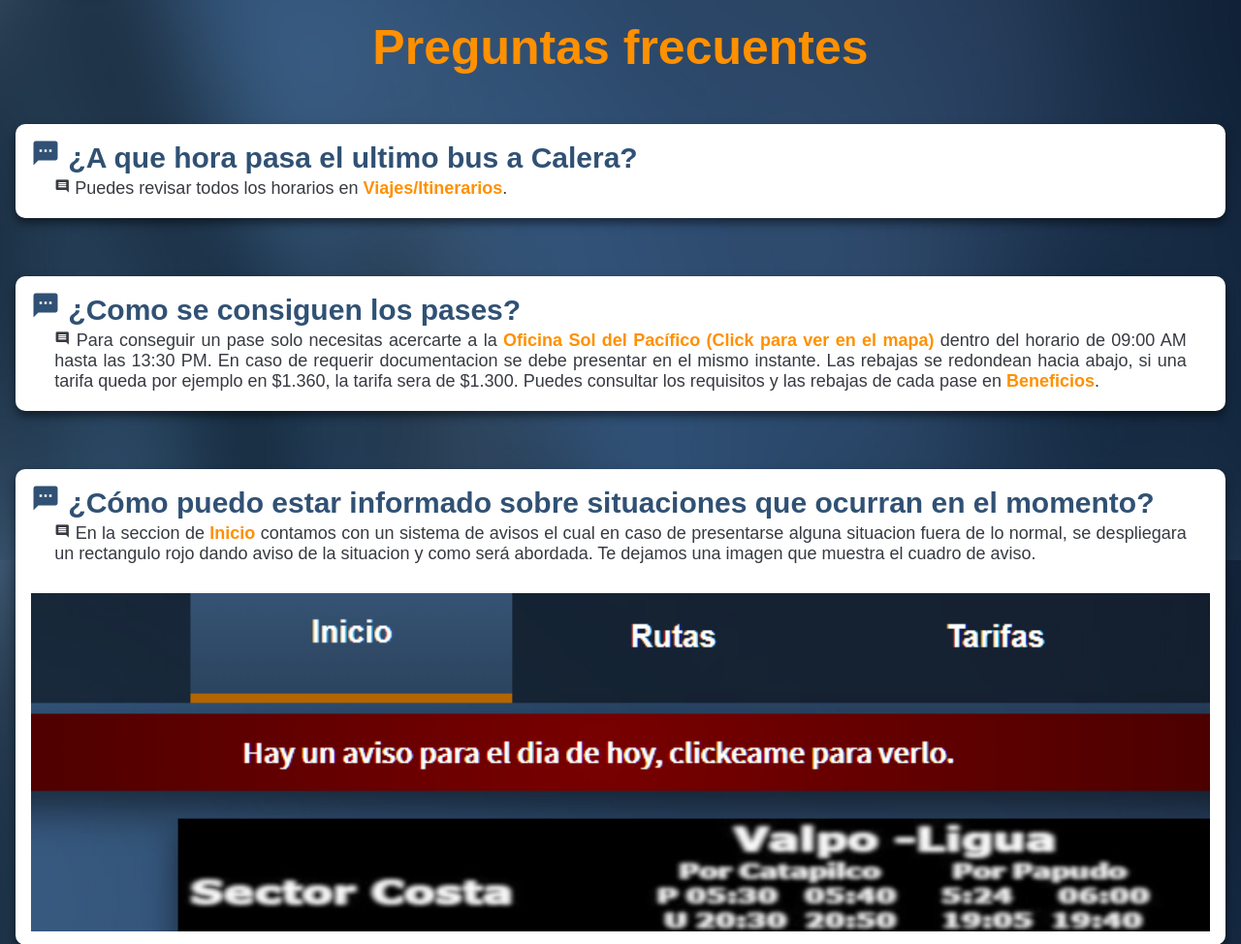
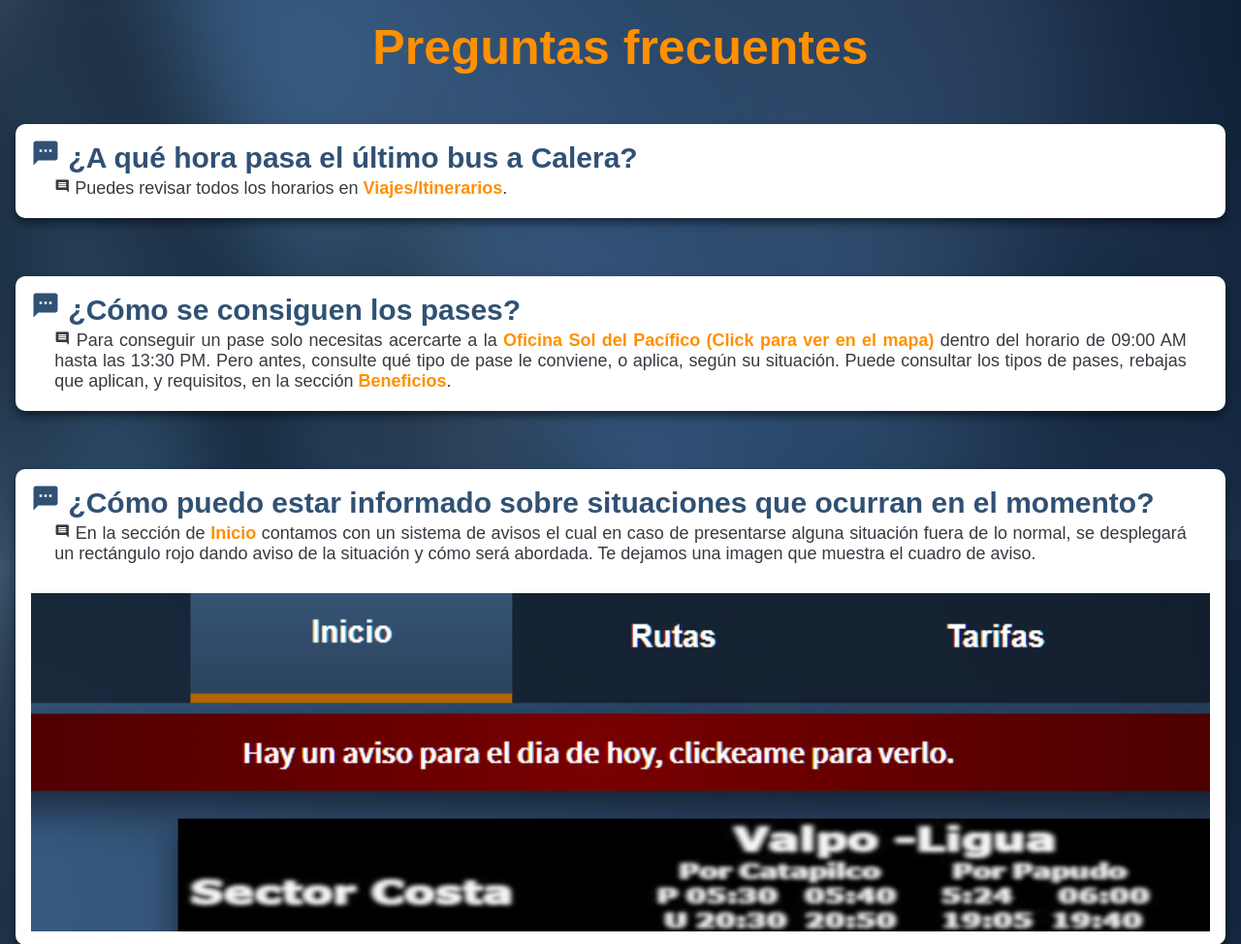
Before and after one commit to soldelpacifico/soldelpacifico.github.io, a Django app: page /preguntas in a window 1280 px wide. Shown: the part 109-1083 px from the top of the page at 97% size. Run offline with Django 3.2, Linux system fonts and the light colour scheme; data that the repository does not hold is empty; some libraries are stand-ins or nearby versions; some web fonts are replaced.

Commit message:
Correcciones

```diff
--- a/sol/templates/sol/historia.html
+++ b/sol/templates/sol/historia.html
@@ -25,6 +25,10 @@
         acciones que nos permitan mejorar y diversificar nuestro servicio.</p>
     </div>
     <p>Representante legal : Alvaro Leyton Tureuna</p>
+    <h1>Visión</h1>
+    <p>Dar cobertura a todas las localidades rurales de la Región de Valparaíso, como la empresa con mayor frecuencia, y con buses acorde al tiempo de viaje, siendo un actor importante dentro del gremio y federaciones que nos representan.</p>
+    <h1>Misión</h1>
+    <p>Trasladar pasajeros de comunidades apartadas del Gran Valparaíso a sus respectivos destinos, esto con seguridad, respeto, personal diferenciado y con frecuencia acorde a la demanda.</p>
   </article>
 </div>
 <article>
--- a/sol/templates/sol/preguntas.html
+++ b/sol/templates/sol/preguntas.html
@@ -10,7 +10,7 @@
       <div class="pregunta container">
         <div class="row">
           <div class="col-xs-12">
-            <h2><i class="material-icons md-30">textsms</i> ¿A que hora pasa el ultimo bus a Calera?</h2>
+            <h2><i class="material-icons md-30">textsms</i> ¿A qué hora pasa el último bus a Calera?</h2>
           </div>
           <div class="col-xs-12 textPregunta">
             <p><i class="material-icons md-16">insert_comment</i> Puedes revisar todos los horarios en <a
@@ -24,12 +24,12 @@
       <div class="pregunta container">
         <div class="row">
           <div class="col-xs-12">
-            <h2><i class="material-icons md-30">textsms</i> ¿Como se consiguen los pases?</h2>
+            <h2><i class="material-icons md-30">textsms</i> ¿Cómo se consiguen los pases?</h2>
           </div>
           <div class="col-xs-12 textPregunta">
             <p><i class="material-icons md-16">insert_comment</i> Para conseguir un pase solo necesitas acercarte a la
               <a class="link" href="https://www.google.cl/maps/place/Galvarino+110,+Valpara%C3%ADso,+Regi%C3%B3n+de+Valpara%C3%ADso/@-33.0265012,-71.6461921,17z/data=!3m1!4b1!4m5!3m4!1s0x9689e6b80ed13925:0x1fa79fdd955b5ebe!8m2!3d-33.0265057!4d-71.6440034">Oficina Sol del Pacífico (Click para ver en el mapa)</a>
-              dentro del horario de 09:00 AM hasta las 13:30 PM. En caso de requerir documentacion se debe presentar en el mismo instante. Las rebajas se redondean hacia abajo, si una tarifa queda por ejemplo en $1.360, la tarifa sera de $1.300. Puedes consultar los requisitos y las rebajas de cada pase en
+              dentro del horario de 09:00 AM hasta las 13:30 PM. Pero antes, consulte qué tipo de pase le conviene, o aplica, según su situación. Puede consultar los tipos de pases, rebajas que aplican, y requisitos, en la sección
               <a href="{% url 'beneficios' %}">Beneficios</a>.</p>
           </div>
         </div>
@@ -43,8 +43,8 @@
             <h2><i class="material-icons md-30">textsms</i> ¿Cómo puedo estar informado sobre situaciones que ocurran en el momento?</h2>
           </div>
           <div class="col-xs-12 textPregunta">
-            <p><i class="material-icons md-16">insert_comment</i> En la seccion de
-              <a href="{% url 'index' %}">Inicio</a> contamos con un sistema de avisos el cual en caso de presentarse alguna situacion fuera de lo normal, se despliegara un rectangulo rojo dando aviso de la situacion y como será abordada. Te dejamos una imagen que muestra el cuadro de aviso.</p>
+            <p><i class="material-icons md-16">insert_comment</i> En la sección de
+              <a href="{% url 'index' %}">Inicio</a> contamos con un sistema de avisos el cual en caso de presentarse alguna situación fuera de lo normal, se desplegará un rectángulo rojo dando aviso de la situación y cómo será abordada. Te dejamos una imagen que muestra el cuadro de aviso.</p>
           </div>
           <div class="col-xs-12 imgNoticia">
             <img src="{% static 'Images/aviso.png' %}" alt="aviso">
```
Also changed, not shown: sol/templates/sol/pertenencias.html (+4 -4 lines).
